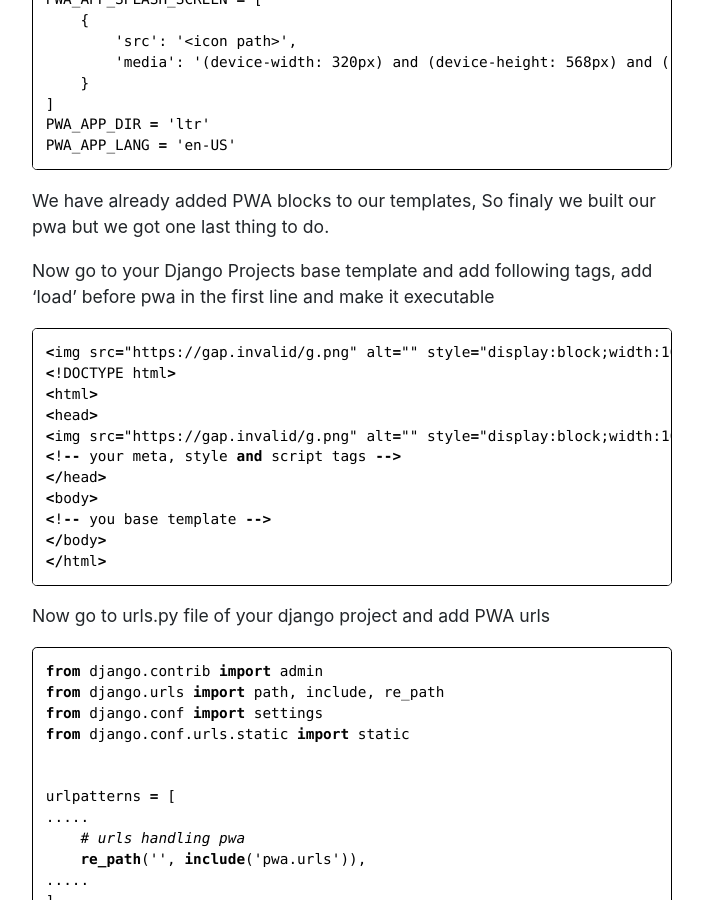
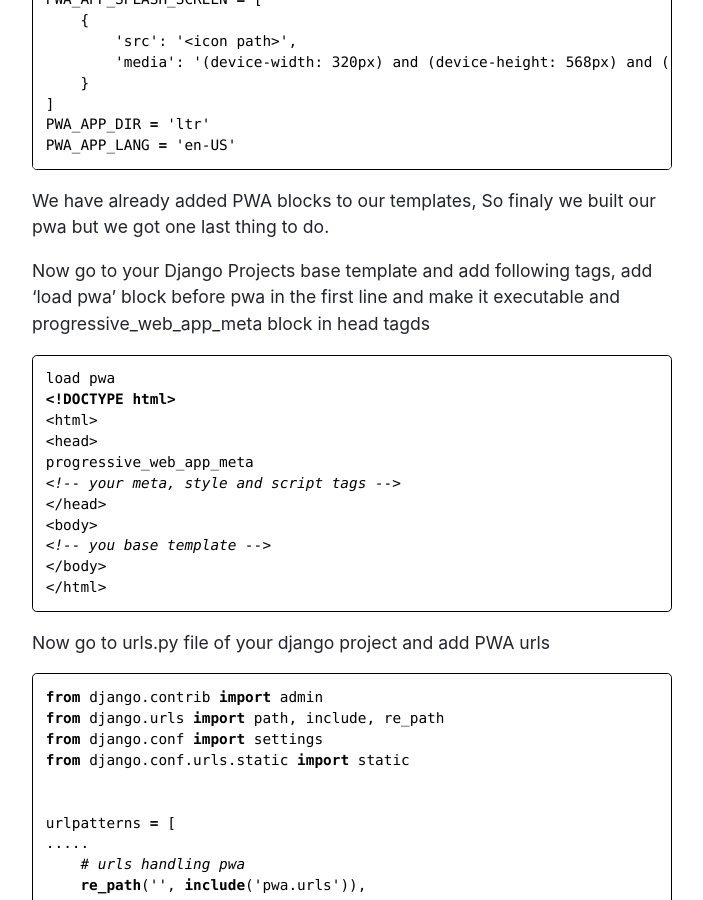
Before and after one commit to kushwanth/blogiee, a Jekyll site: the page built from _posts/2020-10-30-django-project-pwa.md, in a window 1280 px wide and 900 px high, scrolled down 1733 px. Shown: the whole window, without its empty margins (288-991 px from the left). Built offline with Jekyll 4.4.1, drawn with Linux system fonts in a browser that asks for light colours.

Commit message:
added posts oct 2020 removed liquid syntax

````diff
--- a/_posts/2020-10-30-django-project-pwa.md
+++ b/_posts/2020-10-30-django-project-pwa.md
@@ -59,14 +59,14 @@
 
 We have already added PWA blocks to our templates, So finaly we built our pwa but we got one last thing to do.
 
-Now go to your Django Projects base template and add following tags, add 'load' before pwa in the first line and make it executable
+Now go to your Django Projects base template and add following tags, add 'load pwa' block before pwa in the first line and make it executable and progressive_web_app_meta block in head tagds
 
-```python
-{% pwa %}
+```html
+load pwa
 <!DOCTYPE html>
 <html>
 <head>
-{% progressive_web_app_meta %}
+progressive_web_app_meta
 <!-- your meta, style and script tags -->
 </head>
 <body>
````
